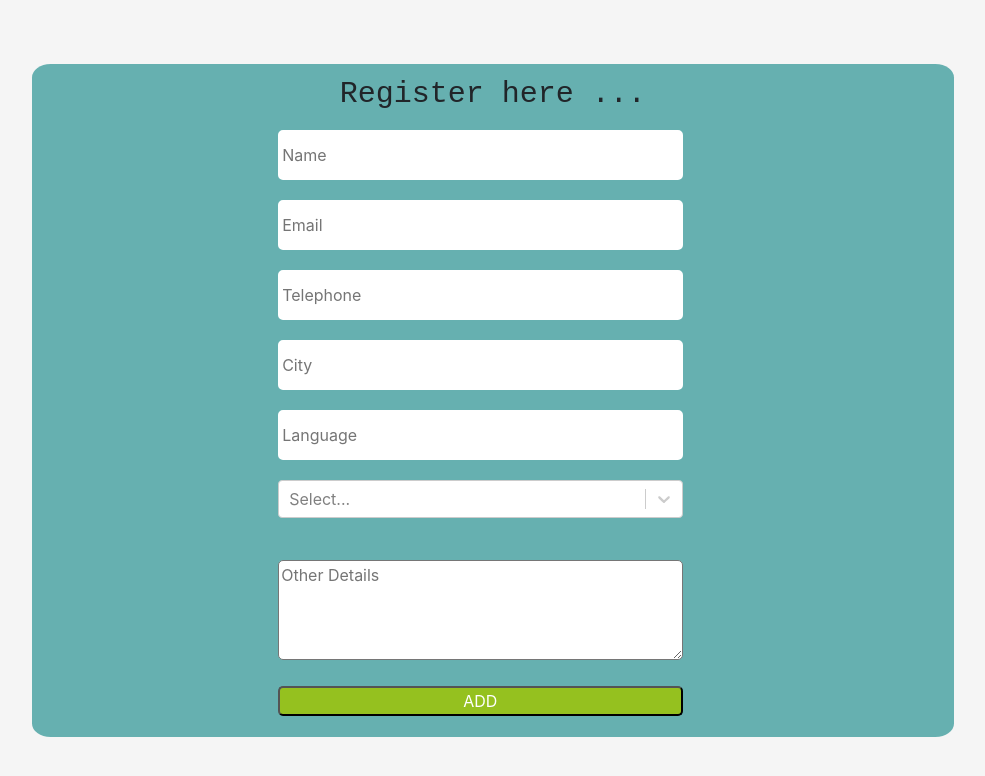
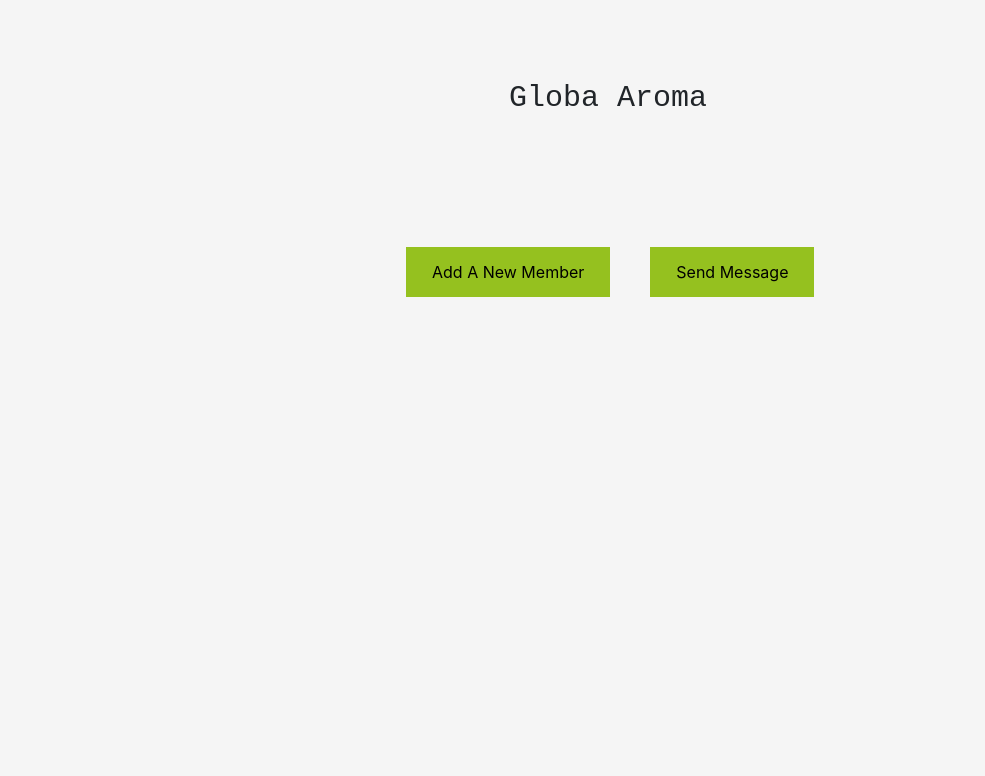
Before and after one commit to Globa-Roma/Globa-Roma-tool, a React app in the folder clients/: page /option in a window 1280 px wide. Shown: the top 776 px of the page, without its empty margins (96-1081 px from the left). Built offline with nearby package versions, Linux system fonts and the light colour scheme.

Commit message:
Nav and option

```diff
--- a/clients/package.json
+++ b/clients/package.json
@@ -2,7 +2,7 @@
   "name": "clients",
   "version": "0.1.0",
   "private": true,
-  "proxy": "http://localhost:8080",
+  "proxy": "http://localhost:3001",
   "dependencies": {
     "@babel/core": "7.12.3",
     "@hot-loader/react-dom": "^17.0.1",
--- a/clients/src/App.js
+++ b/clients/src/App.js
@@ -2,24 +2,30 @@
 import { hot } from 'react-hot-loader/root';
 import './App.css';
 import Signup from './compnent/Signup'
-//import Client from './compnent/Client'
-import {BrowserRouter as Router, Route} from 'react-router-dom'
+import Option from './compnent/Option'
+import Navbar from './compnent/Nav'
+
+import { BrowserRouter as Router, Route, Link, Switch } from 'react-router-dom'
 import 'bootstrap/dist/css/bootstrap.min.css';
 
 
 function App() {
   return (
+    <Router>
+    <Navbar />
+    <div className="container">
+      <Switch>
+        <Route exact path="/register">
+          <Signup />
+        </Route>
+        <Route path="/option">
+          <Option />
+        </Route>
+      </Switch>
+    </div>
+  </Router>
 
-    <Router>
-
-      <Route patth="/">
-        <Signup />
-        {/* <Client /> */}
-      </Route>
-
-
-    </Router>
-     );
+  );
 }
 
 
--- /dev/null
+++ b/clients/src/compnent/Nav.js
@@ -0,0 +1,17 @@
+import React, { useState } from "react";
+import { NavLink } from "react-router-dom";
+
+const Navbar = () => {
+
+  return (
+    <nav className="navbar">
+
+         <div className="navbar-start">
+            <NavLink className="navbar-item"  to="/option"></NavLink>
+            <NavLink className="navbar-item"  to="/register"></NavLink>
+          </div>
+    </nav>
+  );
+};
+
+export default Navbar;
--- /dev/null
+++ b/clients/src/compnent/Option.js
@@ -0,0 +1,29 @@
+import React, {Component} from 'react'
+import Options from './Options.css'
+import { Link } from "react-router-dom";
+
+
+
+class Option extends Component{
+
+    render(){
+        return (
+            <div>
+                <h1>Globa Aroma</h1>
+                <div className="links">
+                    <button className="button">
+                       <Link to="/register" className="link">Add A New Member</Link>
+                    </button>
+                    <button className="button">
+                       <Link to="/" className="link">Send Message</Link>
+                    </button>
+
+                </div>
+
+
+            </div>
+    )}
+
+}
+
+export default Option
--- /dev/null
+++ b/clients/src/compnent/Options.css
@@ -0,0 +1,28 @@
+body{
+    background-color: whitesmoke;
+
+}
+h1{
+    font-size: 30px;
+    font-family:monospace;
+}
+.links{
+    margin-left: 30%;
+    margin-top: 10%;
+    }
+.link{
+    margin: 20px;
+    color: black;
+
+
+}
+.link:hover{
+    color: white;
+    text-decoration: none;
+}
+.button{
+    margin: 20px;
+    background-color: #95C11F;
+    border: 2px lightgray;
+    height: 50px;
+}
--- a/clients/src/compnent/Signin.css
+++ b/clients/src/compnent/Signin.css
@@ -2,6 +2,11 @@ body{
     background-color: whitesmoke;
     margin-left: 10%;
     margin-top: 5%;
+}
+h2{
+    margin-left: 10%;
+    font-size: 30px;
+    font-family:monospace;
 }
 h1{
     text-align: center;
@@ -10,17 +15,18 @@ h1{
 }
 .formContainer{
     background-color: rgba(0, 128, 128, 0.582);
-    padding: 1%;
+    padding: 20px;
     border-radius: 2%;
-    width: 80%;
+    width: 60%;
+    margin-left: 15%;
 }
 .form{
-    margin-left: 25%;
+    margin-left: 10%;
 
 }
 .forms{
     margin: 10px;
-    width: 60%;
+    width: 80%;
     height: 50px;
     border-radius: 5px;
     border: 2px white solid;
@@ -28,21 +34,27 @@ h1{
 }
 .select{
     margin: 10px;
-    width: 60%;
+    width: 80%;
     height: 60px;
     border-radius: 5px;
 }
 .textarea{
     margin: 10px;
-    width: 60%;
+    width: 80%;
     height: 100px;
     border-radius: 5px;
+    border: 2px rgba(0, 128, 128, 0.582);
 }
 .submit{
     margin: 10px;
-    width: 60%;
+    width: 80%;
     height: 30px;
     border-radius: 5px;
     background-color: #95C11F;
+    color: black;
+    border: 2px rgba(0, 128, 128, 0.582);
+}
+.submit:hover{
     color: white;
+
 }
--- a/clients/src/compnent/Signup.js
+++ b/clients/src/compnent/Signup.js
@@ -144,13 +144,15 @@ class Signup extends Component {
     // render
     render() {
         return (
+            <div>
+                <h1>Globa Aroma</h1>
                  <div className="formContainer">
                         <ToastContainer
                             draggable={false}
                             //transition={zoom}
                             autoClose={3000}
                         />
-                <h1> Register here ...</h1>
+                        <h2> Register here ...</h2>
                         <form className="form" onSubmit={this.collect}>
                             <input className="forms" type="text" placeholder="Name" value={this.state.fullName} onChange={(event) => this.changeFullName(event)}></input>
                             <input className="forms" type="text" placeholder="Email" value={this.state.email} onChange={(event) => this.changeEmail(event)} ></input>
@@ -159,8 +161,9 @@ class Signup extends Component {
                             <input className="forms" type="text" placeholder="Language" value={this.state.language} onChange={(event) => this.changeLanguage(event)} ></input>
                             <Select className="select" isMulti value={this.state.interest} onChange={this.changeInterest} options={select} theme={theme}></Select>
                             <textarea className="textarea" type="text" placeholder="Other Details" value={this.state.other} onChange={(event) => this.changeOther(event)} ></textarea>
-                    <button className="submit" onClick={this.notify} type="submit" className="submit">ADD</button>
+                            <button className="submit" onClick={this.notify} type="submit" className="submit">Add</button>
                         </form>
+                    </div>
             </div>
         )
     }
```
Lines whose indentation alone changed are shown as unchanged.
